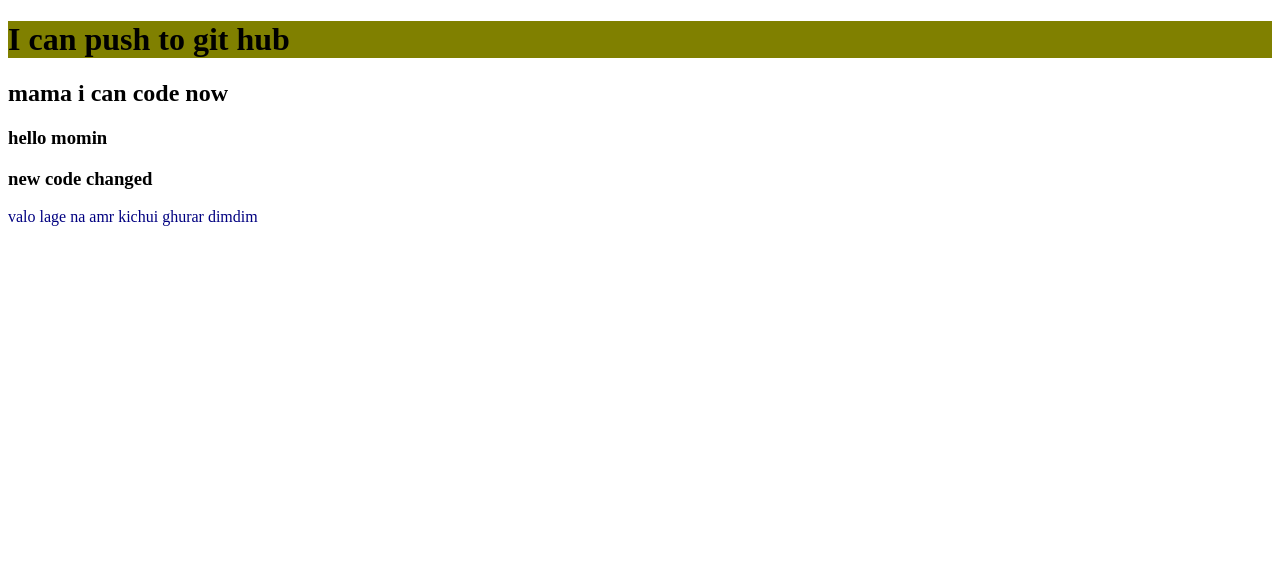
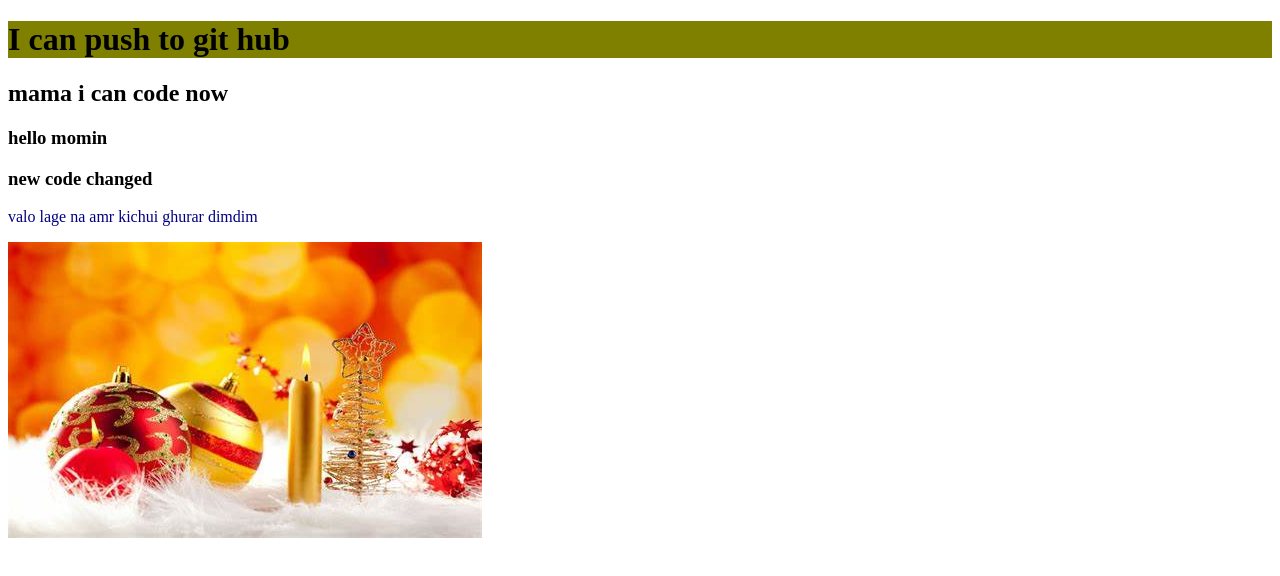
Before and after one commit to SumitaAkter/my_first_repo, a plain HTML site: page index.html in a window 1280 px wide. Drawn offline with Linux system fonts and the light colour scheme.

Commit message:
picture added

```diff
--- a/index.html
+++ b/index.html
@@ -13,5 +13,6 @@
     <h3>hello momin</h1>
         <h3>new code changed</h3>
     <p>valo lage na amr kichui ghurar dimdim</p>
+    <img src="holiday.png" alt="">
 </body>
 </html>
```
Also changed, not shown: holiday.png (added).
